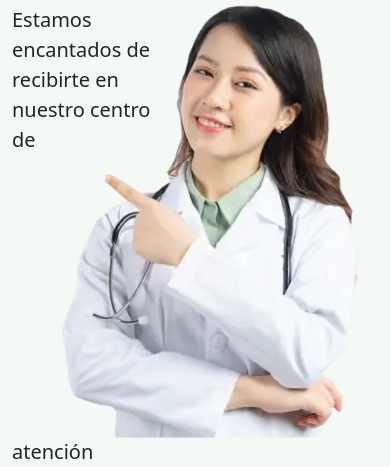
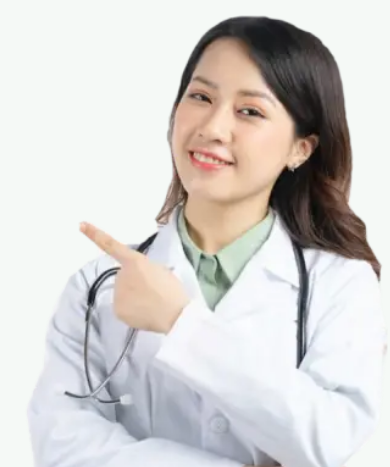
Before and after one commit to JEdwinCrower/proyect-inf-133, a website built with Vite: page src/index.html in a window 390 px wide. Shown: the part 633-1100 px from the top of the page. Built offline with nearby package versions, Linux system fonts and the light colour scheme; some packages are replaced by stand-ins of ours; files whose address does not match are found by name.

Commit message:
Se mejoro style image-index

```diff
--- a/src/scss/_landing-page-theme.scss
+++ b/src/scss/_landing-page-theme.scss
@@ -379,6 +379,16 @@ a.logo-detail {
     animation: fadeInFromTop 1s forwards;
 }
 
+@media screen and (max-width: 700px) {
+    .image-index {
+        float: none;
+        margin: 10px;
+        width: 100%;
+        shape-outside: none;
+        shape-margin: 0;
+    }
+}
+
 .my-cards {
     display: flex;
     margin: auto;
@@ -447,6 +457,7 @@ a.logo-detail {
     .login-container {
         background-color: #2b2e31;
     }
+
     .text-important {
         color: #00D9A5;
     }
```
